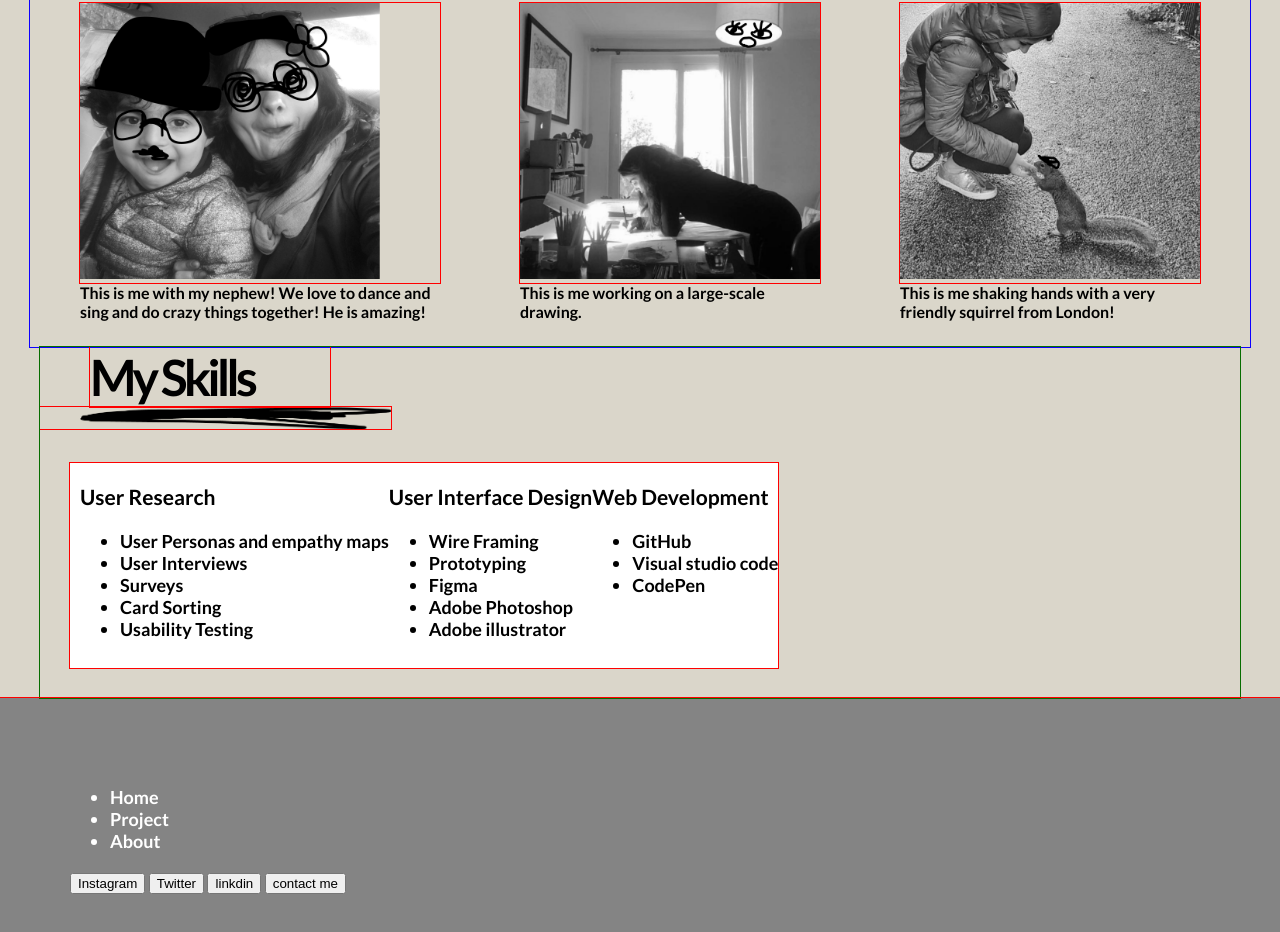
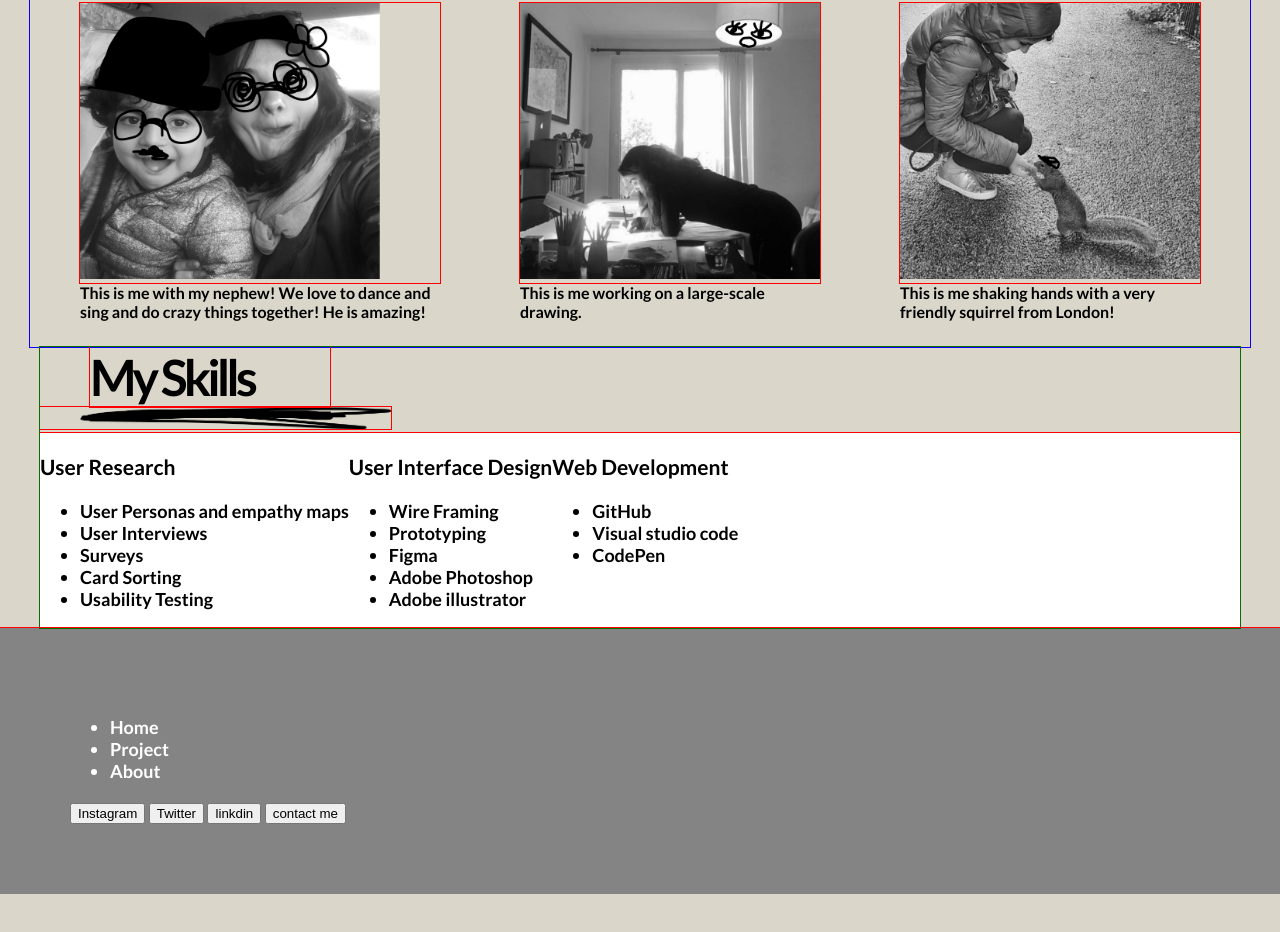
Before and after one commit to manjanjoon/UX_UI_HW_18, a plain HTML site: page index.html in a window 1280 px wide. Shown: the part 1232-2164 px from the top of the page. After the commit the page ends 2126 px from the top, so only its background shows below. Drawn offline with Linux system fonts and the light colour scheme.

Commit message:
css progress

```diff
--- a/css/style.css
+++ b/css/style.css
@@ -159,10 +159,10 @@ section {
 .myskills {
     outline: 1px solid red;
     flex-wrap: nowrap;
-    margin: 30px;
-    padding: 0px 0px 10px 10px;
+    margin: auto;
+    padding: 0px 0px 0px 0px;
     background-color: #ffffff;
-    display:inline-flex;
+    display:flex;
 
 }
 .skilltitle{
```
